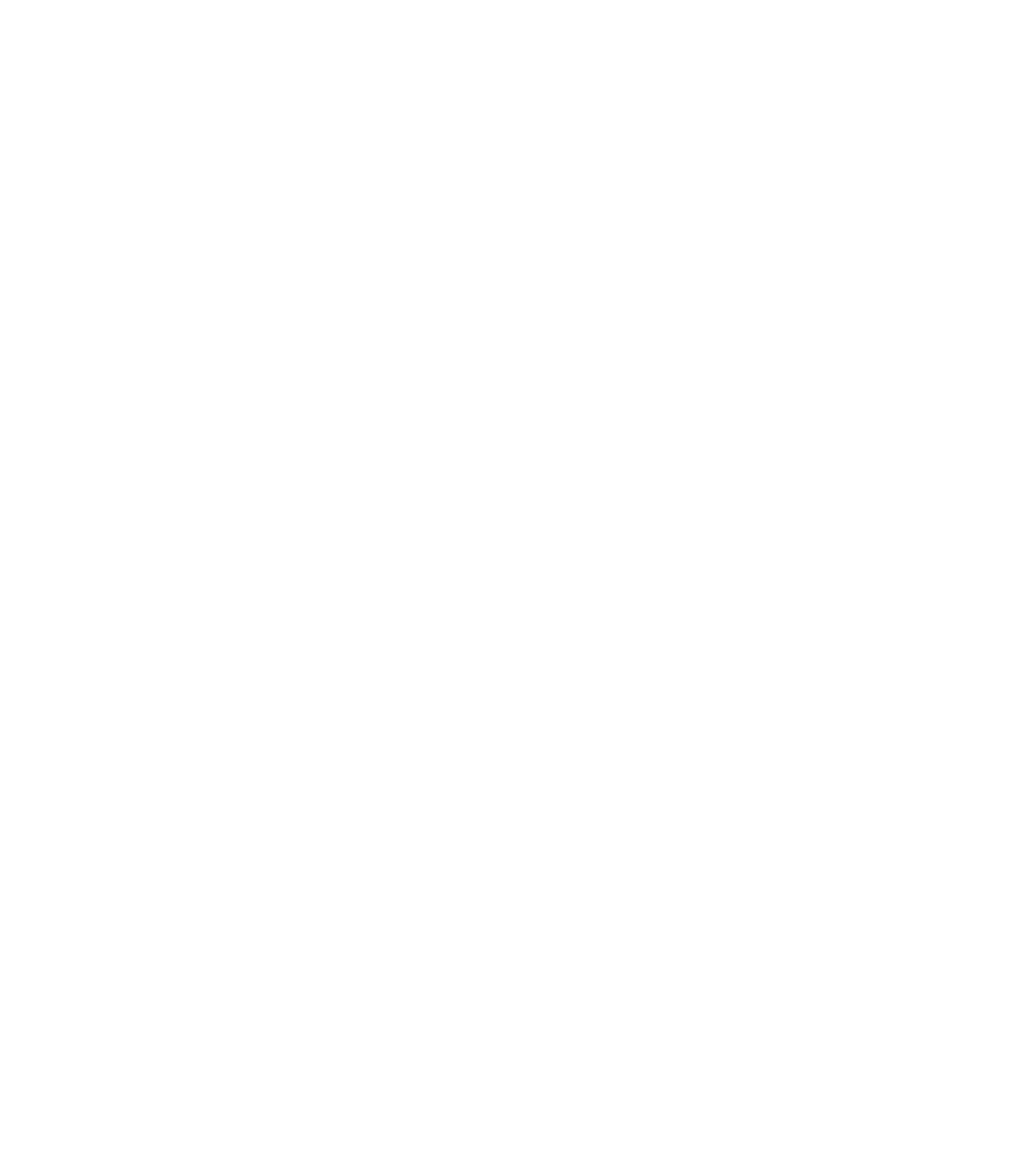
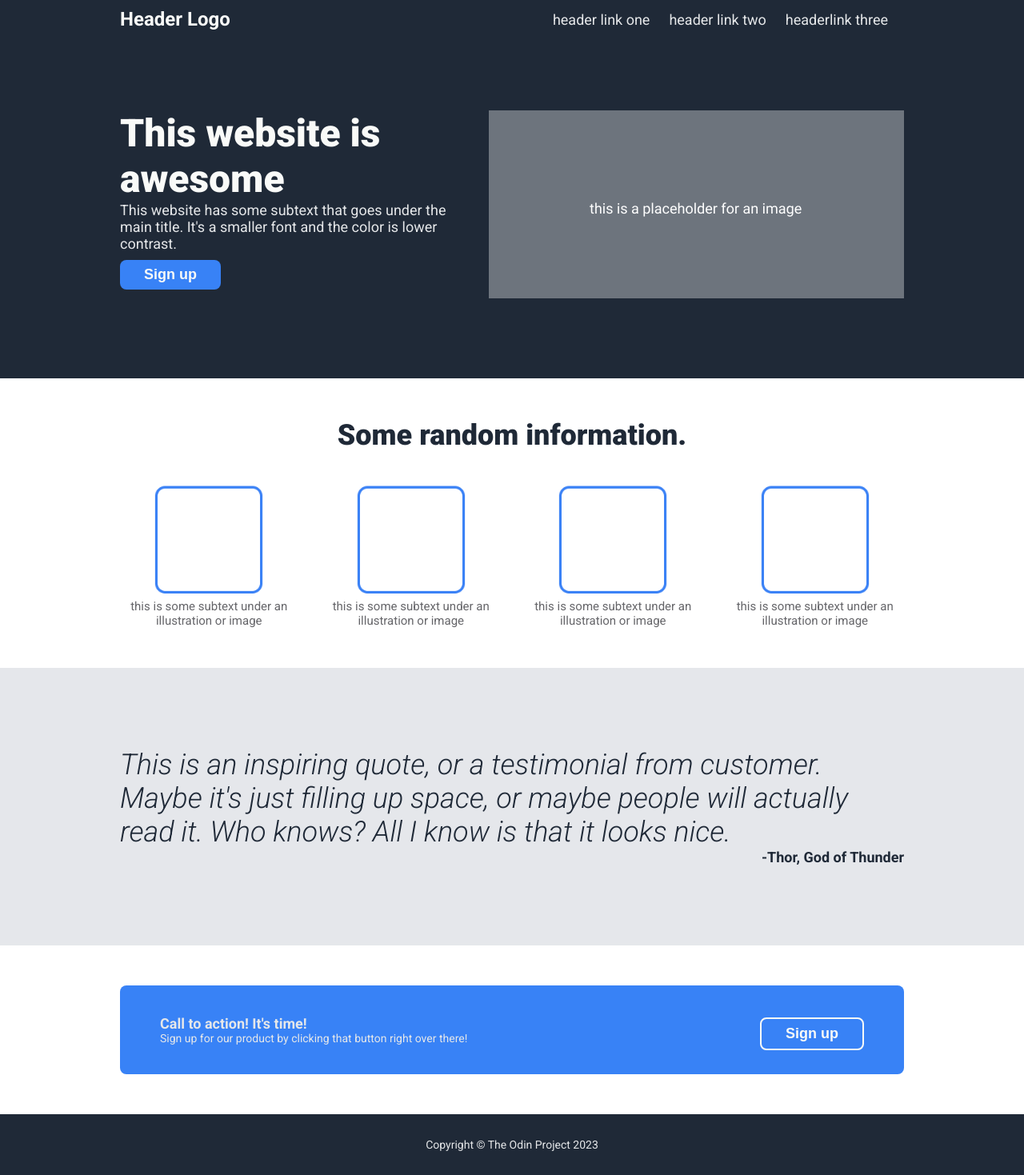
Before and after one commit to javierfernanlopez/A-new-web-page, a plain HTML site: page index.html in a window 1280 px wide. Shown: the whole page at 80% size. Before the commit the page ends 800 px from the top, so only its background shows below. Drawn offline with Linux system fonts and the light colour scheme.

Commit message:
page complete

```diff
--- a/index.html
+++ b/index.html
@@ -8,6 +8,66 @@
     <title>Document</title>
 </head>
 <body>
-
+    <div class="header">
+        <div class="header-logo">Header Logo</div>
+        <div class="links">
+            <a href="#">header link one</a>
+            <a href="#">header link two</a>
+            <a href="#">headerlink three</a>
+        </div>
+    </div>
+    <div class="body">
+        <div class="container1">
+            <div class="subcontainer1-1">
+                <h1 class="main-title">This website is awesome</h1>
+                <p class="subtext">This website has some subtext that goes under the main title.
+                    It's a smaller font and the color is lower contrast.
+                </p>
+                <button>Sign up</button>
+            </div>
+            <img src="img/this-is-a-placeholder-for-an-image.png" alt="">
+        </div>
+        <div class="container2">
+            <div class="header-container2">Some random information.</div>
+            <div class="cards">
+                <div class="card">
+                    <img src="img/illustration.png" alt="">
+                    <p class="subtext">this is some subtext under an illustration or image</p>
+                </div>
+                <div class="card">
+                    <img src="img/illustration.png" alt="">
+                    <p class="subtext">this is some subtext under an illustration or image</p>
+                </div>
+                <div class="card">
+                    <img src="img/illustration.png" alt="">
+                    <p class="subtext">this is some subtext under an illustration or image</p>
+                </div>
+                <div class="card">
+                    <img src="img/illustration.png" alt="">
+                    <p class="subtext">this is some subtext under an illustration or image</p>
+                </div>
+            </div>
+        </div>
+        <div class="container3">
+            <p class="quote">This is an inspiring quote, or a testimonial
+                from customer. Maybe it's just filling up
+                space, or maybe people will actually read it.
+                Who knows? All I know is that it looks nice.
+            </p>
+            <p class="signature">-Thor, God of Thunder</p>
+        </div>
+        <div class="container4">
+            <div class="subcontainer4-1">
+                <div>
+                    <div class="header-container4">Call to action! It's time!</div>
+                    <div class="text-container4">Sign up for our product by clicking that button right over there!</div>
+                </div>
+                <button>Sign up</button>
+            </div>
+        </div>
+    </div>
+    <div class="footer">
+        Copyright © The Odin Project 2023
+    </div>
 </body>
 </html>
--- a/styles.css
+++ b/styles.css
@@ -0,0 +1,186 @@
+@import url('https://fonts.googleapis.com/css2?family=Roboto:ital,wght@0,300;0,400;0,700;0,900;1,300&display=swap');
+
+* {
+    padding: 0;
+    margin: 0;
+    box-sizing: border-box;
+}
+
+body{
+    font-family: 'Roboto', sans-serif;
+}
+
+.header {
+    display: flex;
+    justify-content: space-between;
+    background-color: #1F2937;
+    color: white;
+    padding: 10px;
+    padding-left: 150px;
+    padding-right: 150px;
+    padding-bottom: 100px;
+    align-items: center;
+
+}
+.header-logo {
+    font-size: 24px;
+    color: #F9FAF8;
+    font-weight: bold;
+}
+
+a {
+    text-decoration: none;
+    color: #E5E7E9;
+    font-size: 18px;
+}
+
+.links a {
+    padding-right: 20px;
+}
+
+
+.container1,
+.container2,
+.container3,
+.container4 {
+    padding-right: 150px;
+    padding-left: 150px;
+}
+
+
+.container1 {
+    display: flex;
+    justify-content: space-between;
+    background-color: #1F2937;
+    padding-bottom: 100px;
+}
+
+
+.subcontainer1-1 {
+
+    margin-right: 20px;
+}
+
+.main-title {
+    font-size: 48px;
+    font-weight: 900;
+    color: #F9FAF8;
+}
+
+.subtext {
+    font-size: 18px;
+    color: #E5E7E9;
+}
+
+.container1 button {
+    text-decoration: none;
+    font-size: 18px;
+    font-weight: 700;
+    color: #F9FAF8;
+    padding: 8px 30px;
+    background-color: #3882F6;
+    border: none;
+    border-radius: 8px 8px;
+    margin-top: 10px;
+}
+
+
+
+.container2 {
+    display: flex;
+    flex-direction: column;
+    padding-bottom: 50px;
+}
+
+.header-container2 {
+
+    font-size: 36px;
+    font-weight: 900;
+    color: #1F2937;
+    margin: 0px auto;
+    padding-top: 50px;
+    padding-bottom: 40px;
+}
+
+.cards {
+    display: flex;
+    justify-content: center;
+    gap: 30px;
+}
+
+.card {
+    text-align: center;
+}
+
+.card .subtext {
+    color: #36363bc2;
+    font-size: 15px;
+    text-align: center;
+}
+
+.container3 {
+    padding-top: 100px;
+    padding-bottom: 100px;
+    background-color: #E5E7EB;
+}
+
+.quote {
+    font-size: 36px;
+    font-style: italic;
+    font-weight: 100;
+    color: #1F2937;
+}
+
+.signature {
+    font-weight: 700;
+    text-align: right;
+    color: #1F2937;
+    font-size: 18px;
+}
+
+.container4{
+    padding-top: 50px;
+    padding-bottom: 50px;
+}
+
+.subcontainer4-1 {
+    background-color: #3882F6;
+    padding: 30px 50px;
+    border-radius: 8px 8px;
+    display: flex;
+    justify-content: space-between;
+    align-items: center;
+
+}
+
+.header-container4{
+    color: #E5E7E9;
+    font-weight: 700;
+    font-size: 18px;
+}
+
+.text-container4{
+    color: #E5E7E9;
+    font-size: 14px;
+}
+
+.container4 button {
+    text-decoration: none;
+    font-size: 18px;
+    font-weight: 700;
+    color: #F9FAF8;
+    padding: 8px 30px;
+    background-color: #3882F6;
+    border: 2px double #F9FAF8;
+    border-radius: 8px 8px;
+    margin-top: 10px;
+}
+
+.footer {
+    text-align: center;
+    color: #E5E7E9;
+    font-size: 14px;
+    background-color: #1F2937;
+    padding-top: 30px;
+    padding-bottom: 30px;
+}
```
Also changed, not shown: img/illustration.png (added), img/this-is-a-placeholder-for-an-image.png (added).
